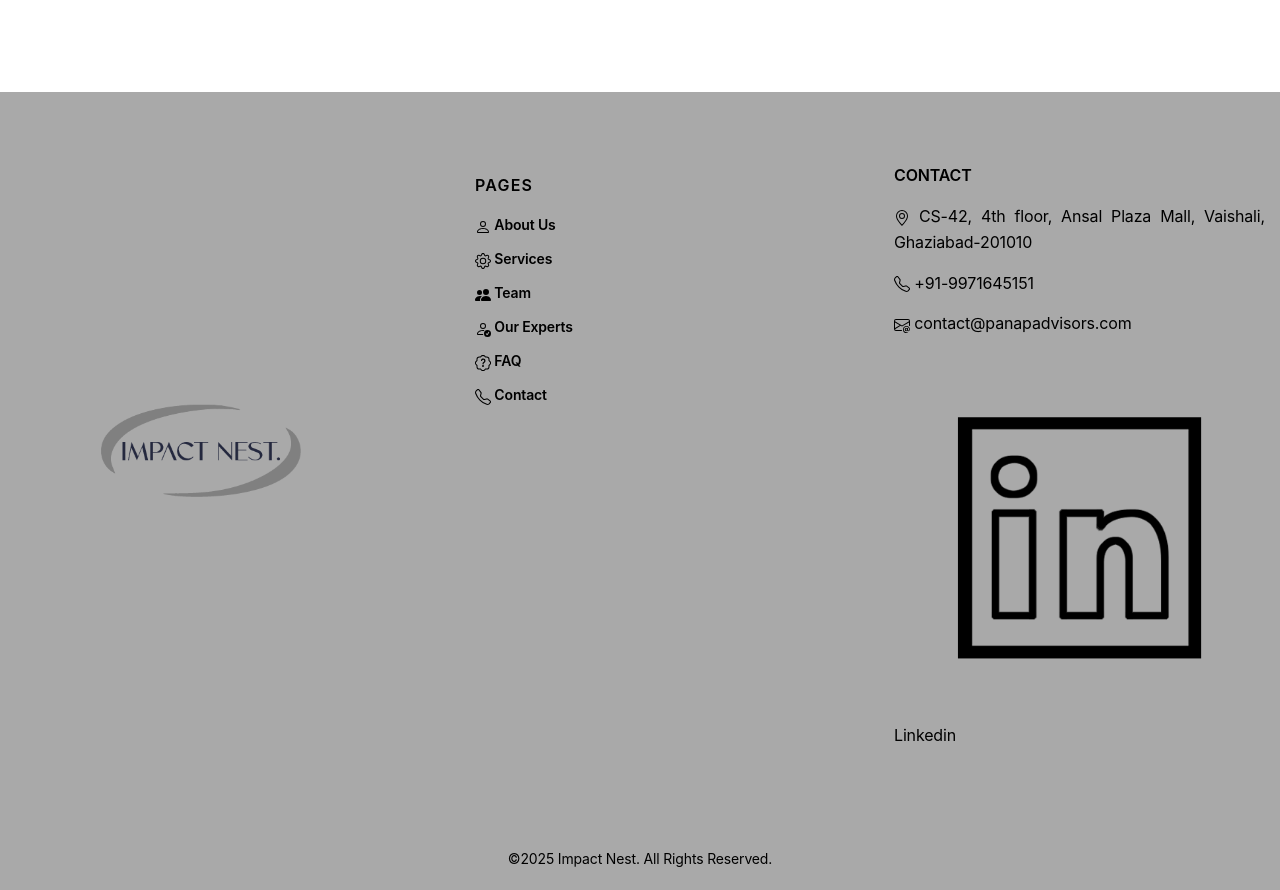
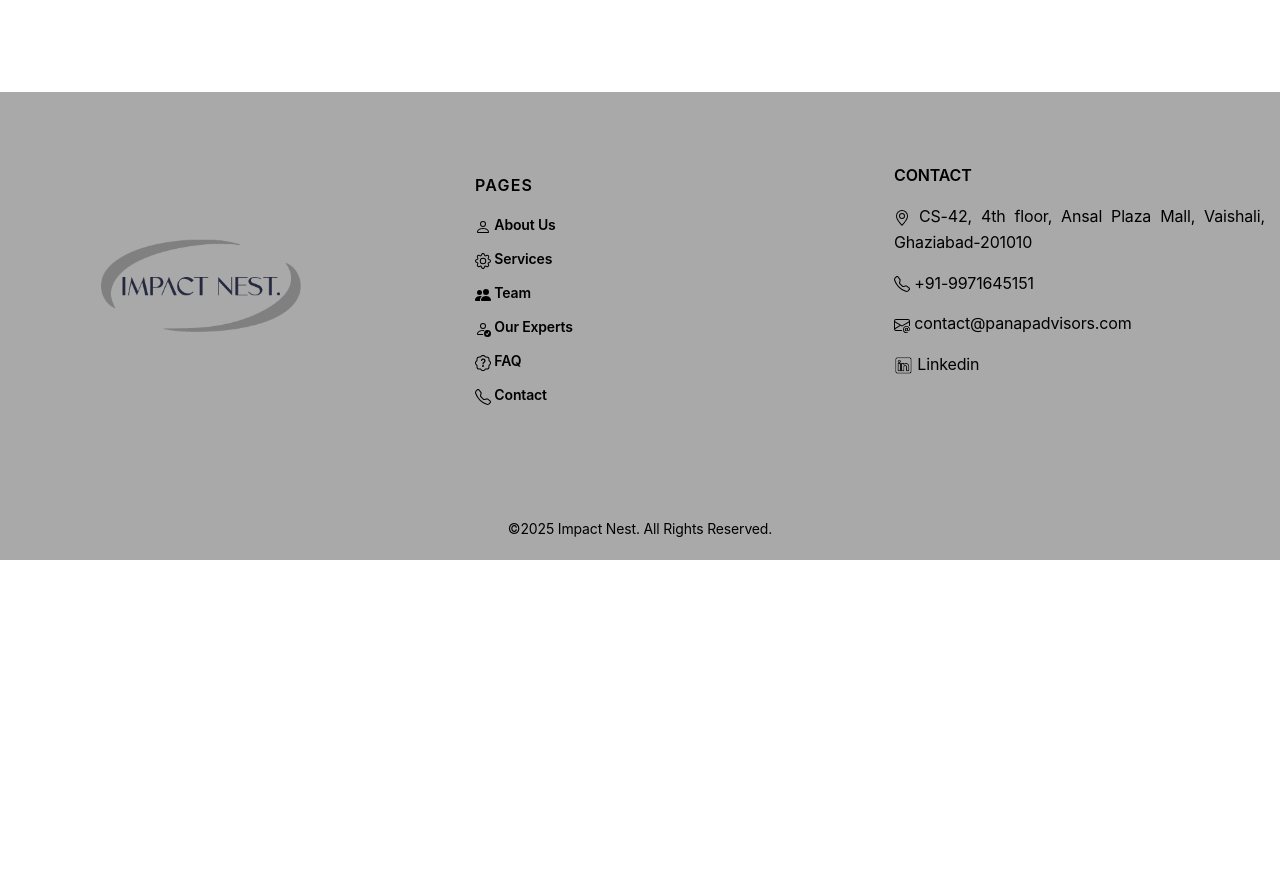
Before and after one commit to harry247302/fundraise, a PHP site: page /index.php in a window 1280 px wide. Shown: the part 5283-6173 px from the top of the page. After the commit the page ends 5843 px from the top, so only its background shows below. Run offline with PHP 8.4, Linux system fonts and the light colour scheme; some libraries are stand-ins or nearby versions; some web fonts are replaced.

Commit message:
all bug solve

```diff
--- a/includes/footer.php
+++ b/includes/footer.php
@@ -122,7 +122,7 @@
                                              <!-- <svg xmlns="http://www.w3.org/2000/svg" width="16" height="16" fill="currentColor" class="bi bi-linkedin" viewBox="0 0 16 16">
                                                  <path d="M0 1.146C0 .513.526 0 1.175 0h13.65C15.474 0 16 .513 16 1.146v13.708c0 .633-.526 1.146-1.175 1.146H1.175C.526 16 0 15.487 0 14.854zm4.943 12.248V6.169H2.542v7.225zm-1.2-8.212c.837 0 1.358-.554 1.358-1.248-.015-.709-.52-1.248-1.342-1.248S2.4 3.226 2.4 3.934c0 .694.521 1.248 1.327 1.248zm4.908 8.212V9.359c0-.216.016-.432.08-.586.173-.431.568-.878 1.232-.878.869 0 1.216.662 1.216 1.634v3.865h2.401V9.25c0-2.22-1.184-3.252-2.764-3.252-1.274 0-1.845.7-2.165 1.193v.025h-.016l.016-.025V6.169h-2.4c.03.678 0 7.225 0 7.225z" />
                                              </svg> -->
-                                             <img src="/image/icon/Linkedin-Black.png" alt="">
+                                             <img src="/image/icon/Linkedin-Black.png" style="width:19px" alt="">
                                              Linkedin</a>
                                      </div>
                                  </div>
```
Also changed, not shown: image/icon/Linkedin-Black.png.
